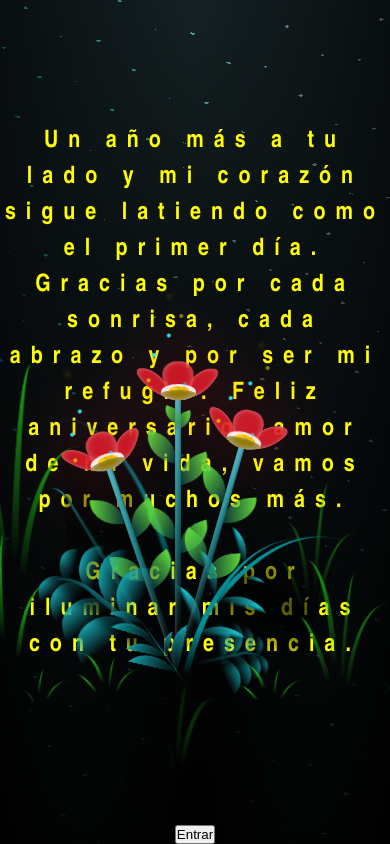
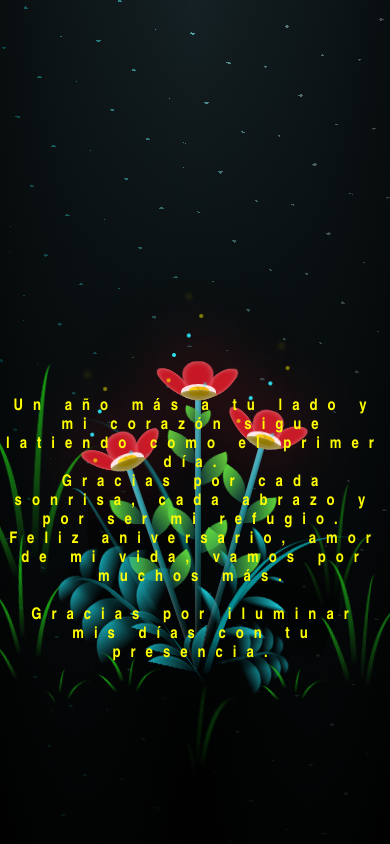
Before and after one commit to Epifanio89/flores3anios, a plain HTML site: page flower.html in a window 390 px wide. Drawn offline with Linux system fonts and the light colour scheme.

Commit message:
modificacion  responsive

```diff
--- a/flower.html
+++ b/flower.html
@@ -15,8 +15,6 @@
     <div id="lyrics">
 
     </div>
-    <h1 class="titulo">Un año más a tu lado y mi corazón sigue latiendo como el primer día. Gracias por cada sonrisa, cada abrazo y por ser mi refugio. Feliz aniversario, amor de mi vida, vamos por muchos más. <br> <br>
-      Gracias por iluminar mis días con tu presencia.</h1>
 
     <div class="night"></div>
     <div class="flowers">
@@ -328,8 +326,13 @@
         </div>
       </div>
     </div>
+
+    <p class="titulo">Un año más a tu lado y mi corazón sigue latiendo como el primer día. <br>
+      Gracias por cada sonrisa, cada abrazo y por ser mi refugio. <br>
+      Feliz aniversario, amor de mi vida, vamos por muchos más. <br> <br>
+      Gracias por iluminar mis días con tu presencia.</p>
+
     <div style="align-content: center;">
-    <center><button>Entrar</button> </center>
 
     </div>
     <script src="anim.js"></script>
```
Also changed, not shown: index.html (+1 -1 lines).
